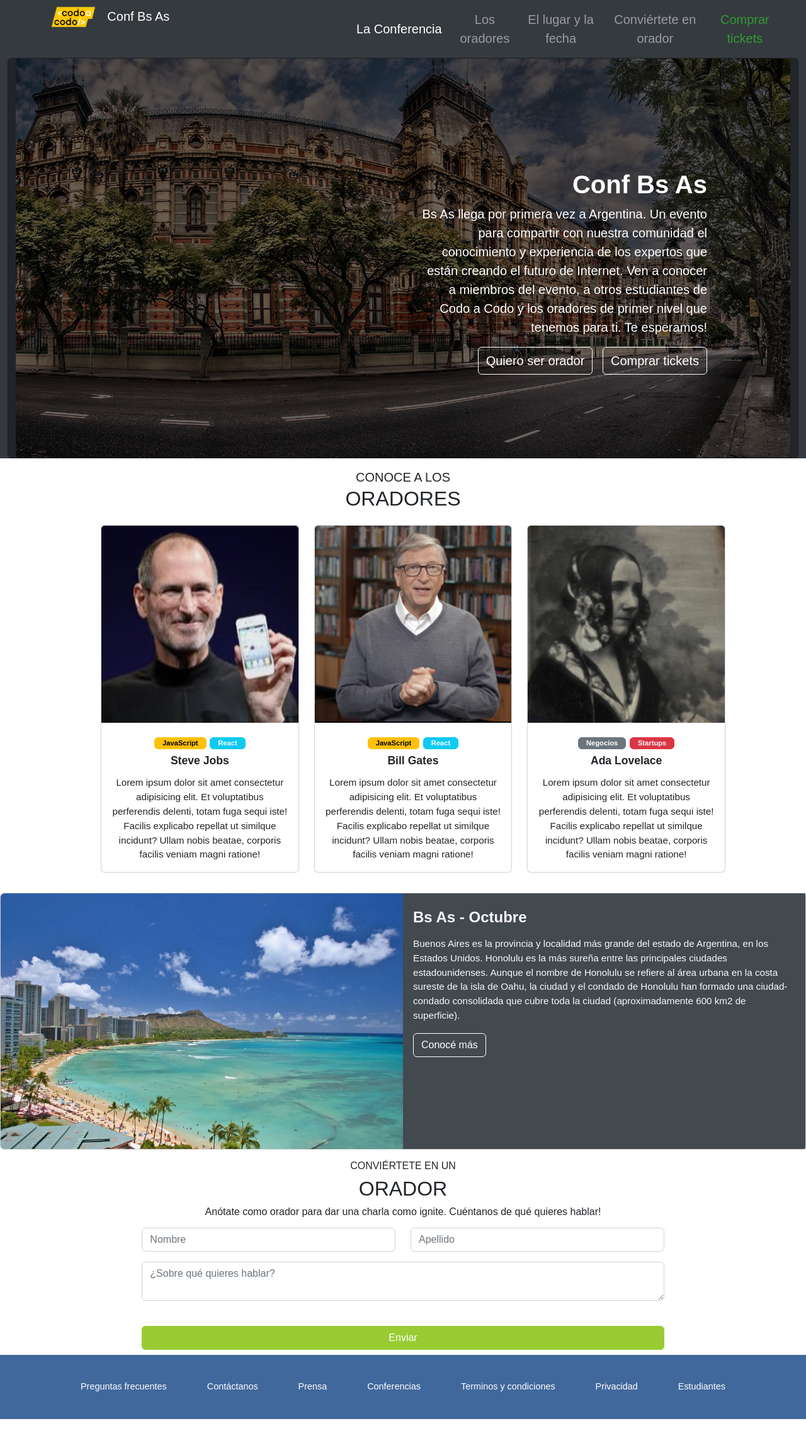
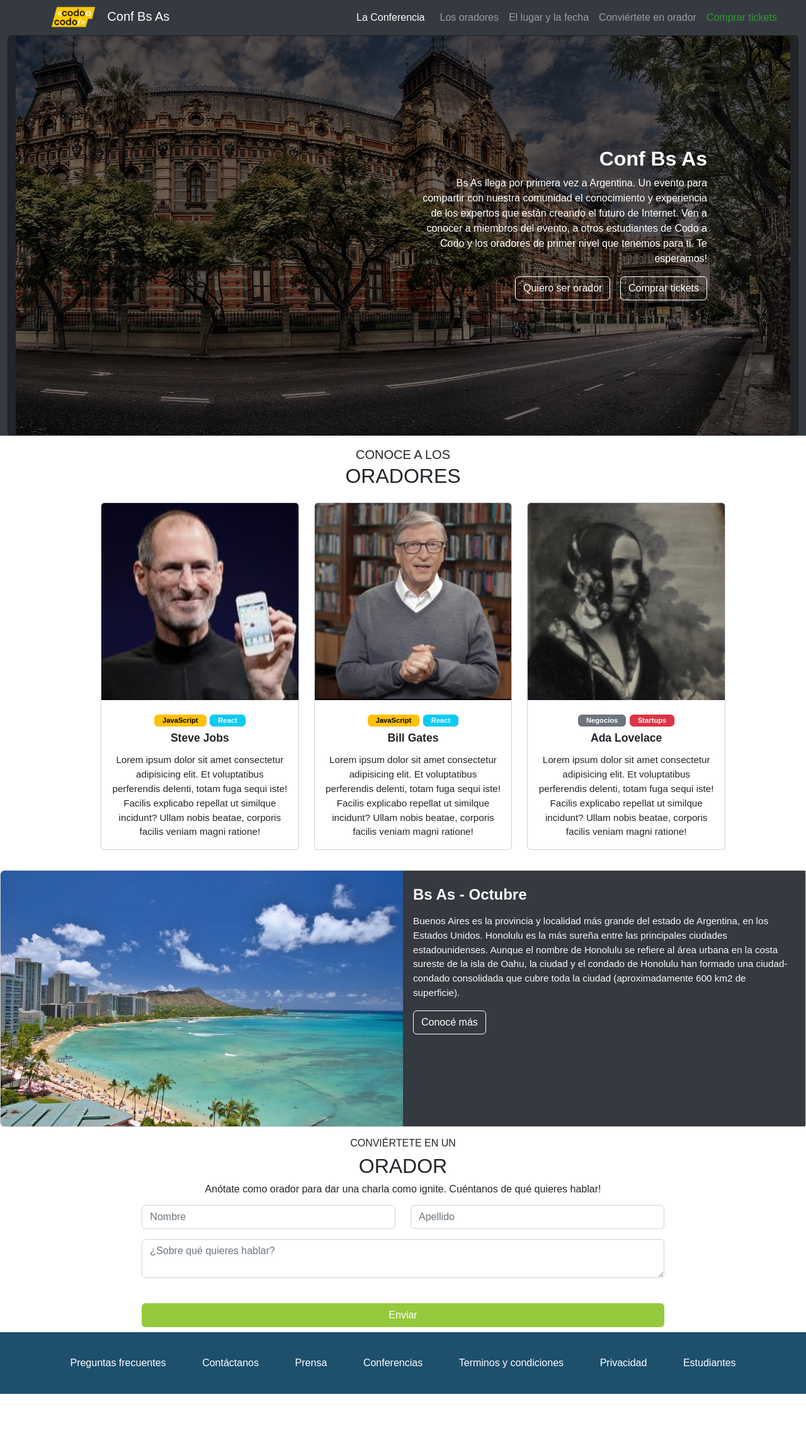
Before and after one commit to VivianaVer/integradorPHP, a plain HTML site: page index.html in a window 1280 px wide. Shown: the whole page at 63% size. After the commit the page ends 2244 px from the top, so only its background shows below. Drawn offline with nearby package versions, Linux system fonts and the light colour scheme.

Commit message:
cambios en el tamaño de letra y colores

```diff
--- a/css/integrador.css
+++ b/css/integrador.css
@@ -5,13 +5,14 @@ body{
 }
 
 header{
-    background-color: #353a3f;
+    background-color: #353a40;
     margin: 0;
 }
 
 .menu{
-    background-color: #353a3f;
+    background-color: #353a40;
     margin: 0rem;
+
 }
 
 .menub{
@@ -83,11 +84,11 @@ a{
     padding: 10rem 9rem 0rem 40rem;
 
 }
-
+/*
 .titulo{
     font-weight: bold;
 }
-
+*/
 .tituloOradores{
     padding: 15px;
     text-align: center;
@@ -136,7 +137,7 @@ h4{
 }
 
 .tarjetaPlaya{
-    background-color: #42494f;
+    background-color: #353a40;
 }
 
 .formulario{
@@ -146,25 +147,26 @@ h4{
 }
 
 .btn-verd{
-    background-color: #9c3;
+    background-color: #96c93e;
     color: white;
 
 }
 
 .bcg-azul{
     color:white;
-    background-color: rgb(65, 104, 156);
+    background-color: #1e4f6d;
 }
 
 .footer{
     display: inline-flex;
     align-items: center;
     text-align: center;
+    font-size:0.7em
 }
 
 .footer > a{
-    font-size: 0.9rem;
-    padding: 2rem;
+
+    padding: 1.8rem;
     line-height: 1.5;
     text-align: center;
 
--- a/index.html
+++ b/index.html
@@ -27,16 +27,16 @@
   <div class="col-md-9 justify-content-end menub">
   <nav class="navbar navbar-expand-lg menub">
     <div class="container-fluid menub ">
-      <a class="navbar-brand text-white" href="#">La Conferencia</a>
+      <a class="navbar-brand text-white fs-6" href="#">La Conferencia</a>
       <button class="navbar-toggler" type="button" data-bs-toggle="collapse" data-bs-target="#navbarNavAltMarkup" aria-controls="navbarNavAltMarkup" aria-expanded="false" aria-label="Toggle navigation">
         <span class="navbar-toggler-icon"></span>
       </button>
       <div class="collapse navbar-collapse " id="navbarNavAltMarkup">
         <div class="navbar-nav">
-          <a class="nav-link active text-white-50" aria-current="page" href="#">Los oradores</a>
-          <a class="nav-link text-white-50" href="#">El lugar y la fecha</a>
-          <a class="nav-link text-white-50" href="#">Conviértete en orador</a>
-          <a class="nav-link tick-btn" type="" href="tickets.html">Comprar tickets</a>
+          <a class="nav-link active text-white-50 fs-6" aria-current="page" href="#">Los oradores</a>
+          <a class="nav-link text-white-50 fs-6" href="#">El lugar y la fecha</a>
+          <a class="nav-link text-white-50 fs-6" href="#">Conviértete en orador</a>
+          <a class="nav-link tick-btn fs-6" type="" href="tickets.html">Comprar tickets</a>
         </div>
       </div>
     </div>
@@ -49,10 +49,10 @@
   <div class="card-img-overlay">
     <div class="container-flex contenidoFoto">
     <div class="fotoPlaya">
-    <h1 class="card-title titulo">Conf Bs As</h1>
-    <p class="card-text">Bs As llega por primera vez a Argentina. Un evento para compartir con nuestra comunidad el conocimiento y experiencia de los expertos que están creando el futuro de Internet. Ven a conocer a miembros del evento, a otros estudiantes de Codo a Codo y los oradores de primer nivel que tenemos para ti. Te esperamos! </p>
-    <a href="#" class="btn orador-btn">Quiero ser orador</a>
-    <a href="tickets.html" class="btn tickets-btn active">Comprar tickets</a>
+    <h1 class="card-title titulo fs-2 fw-bold">Conf Bs As</h1>
+    <p class="card-text fs-6">Bs As llega por primera vez a Argentina. Un evento para compartir con nuestra comunidad el conocimiento y experiencia de los expertos que están creando el futuro de Internet. Ven a conocer a miembros del evento, a otros estudiantes de Codo a Codo y los oradores de primer nivel que tenemos para ti. Te esperamos! </p>
+    <a href="#" class="btn orador-btn fs-6">Quiero ser orador</a>
+    <a href="tickets.html" class="btn tickets-btn active fs-6">Comprar tickets</a>
   </div>
 </div>
 </div></div>
@@ -176,19 +176,19 @@
   <nav class="navbar bcg-azul mt-2 px-4 navbar-expand-md">
     <div class="container-fluid dflex justify-content-center">
       <div class="nav justify-content-center navbar-md-collapse footer">
-        <a class="nav-link text-white" href="#">Preguntas frecuentes</a>
-        <a class="nav-link text-white" href="#">Contáctanos</a>
-        <a class="nav-link text-white" href="#">Prensa</a>
-        <a class="nav-link text-white" href="#">Conferencias</a>
-        <a class="nav-link text-white" href="#">Terminos y condiciones</a>
-        <a class="nav-link text-white" href="#">Privacidad</a>
-        <a class="nav-link text-white" href="#">Estudiantes</a>
+        <a class="nav-link text-white fs-6" href="#">Preguntas frecuentes</a>
+        <a class="nav-link text-white fs-6" href="#">Contáctanos</a>
+        <a class="nav-link text-white fs-6" href="#">Prensa</a>
+        <a class="nav-link text-white fs-6" href="#">Conferencias</a>
+        <a class="nav-link text-white fs-6" href="#">Terminos y condiciones</a>
+        <a class="nav-link text-white fs-6" href="#">Privacidad</a>
+        <a class="nav-link text-white fs-6" href="#">Estudiantes</a>
 
       </div>
     </div>
   </nav>
 
-  <br><br><br><br>
+  <br>
 </footer>
 
 <!--Bootstrap-->
```
Also changed, not shown: tickets.html (+15 -15 lines).
